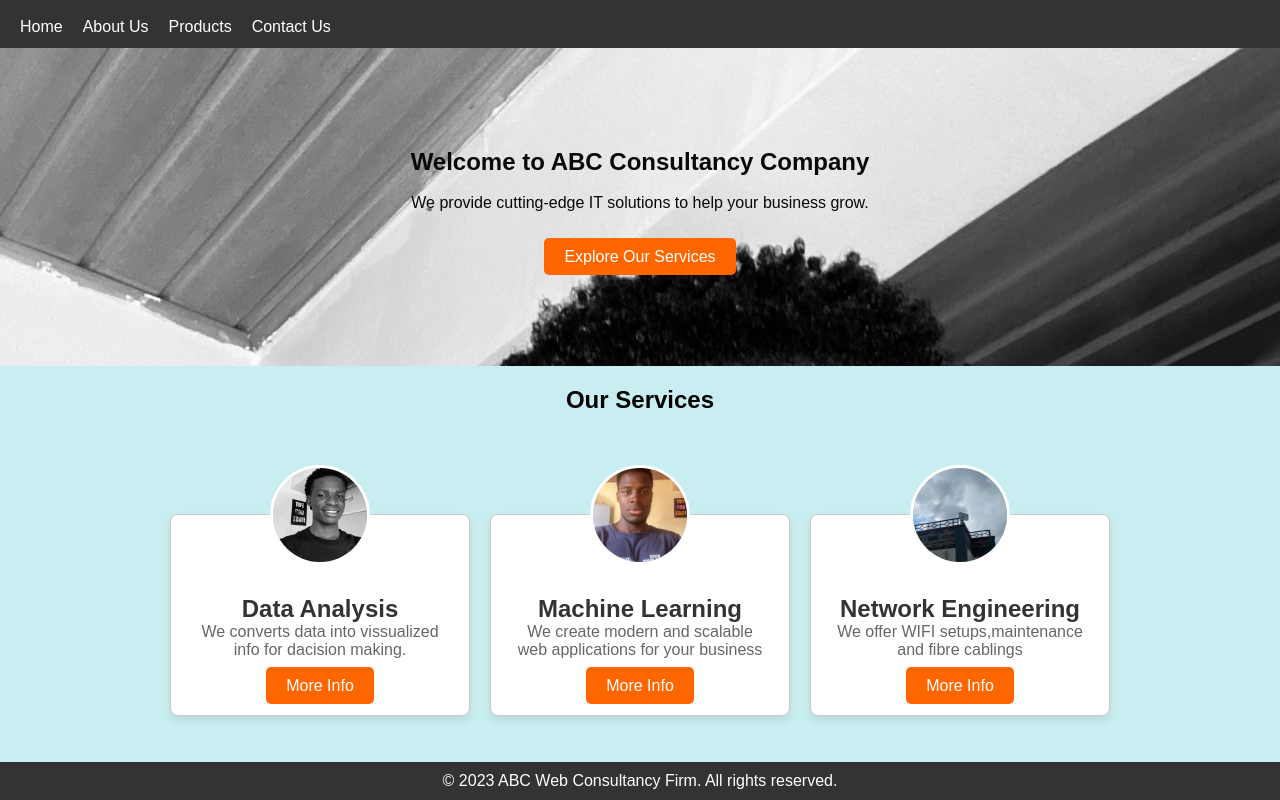
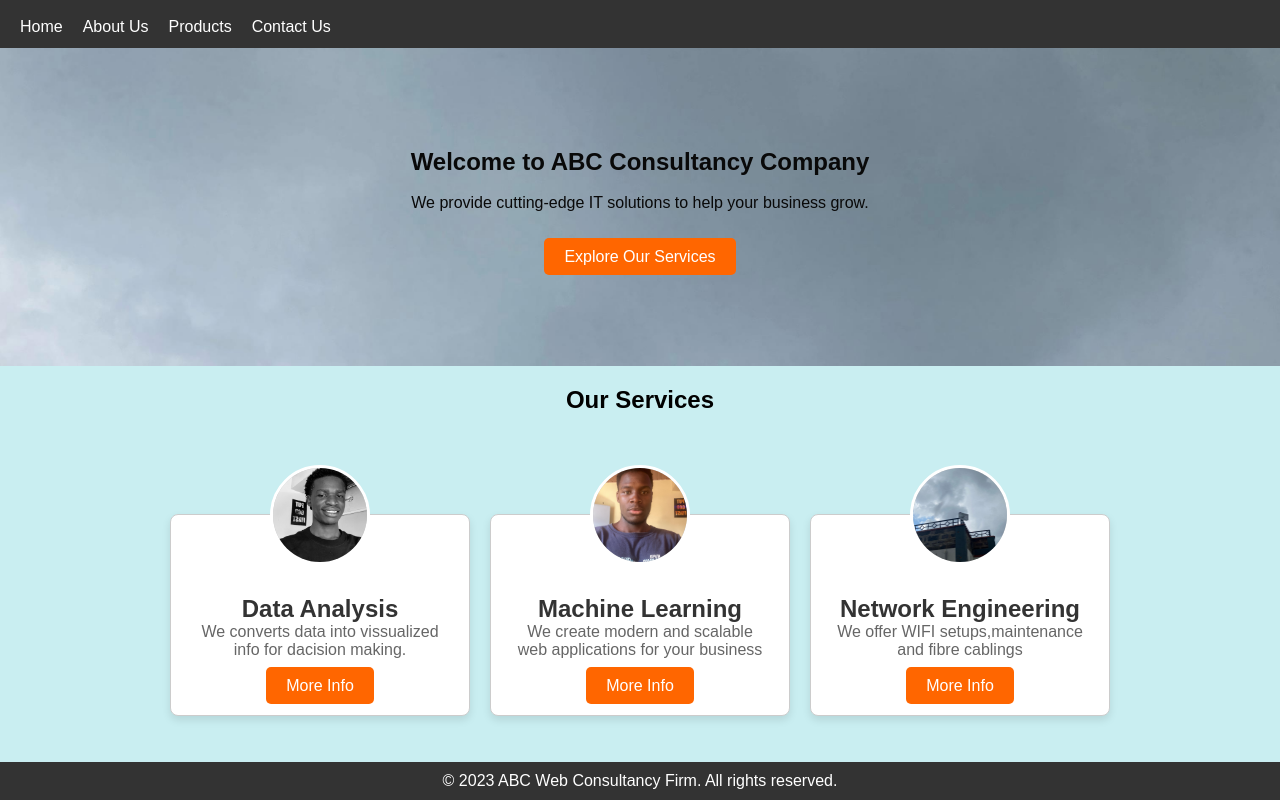
Before and after one commit to gotech-analyst/Teamproject2.2, a plain HTML site: page index.html in a window 1280 px wide. Drawn offline with Linux system fonts and the light colour scheme.

Commit message:
Update styles.css

```diff
--- a/styles.css
+++ b/styles.css
@@ -125,7 +125,7 @@ body {
 
 
 .hero {
-    background-image: url('george.jpg');
+    background-image: url('wifi.jpg');
     background-size: cover;
     color: #090909;
     text-align: center;
```
